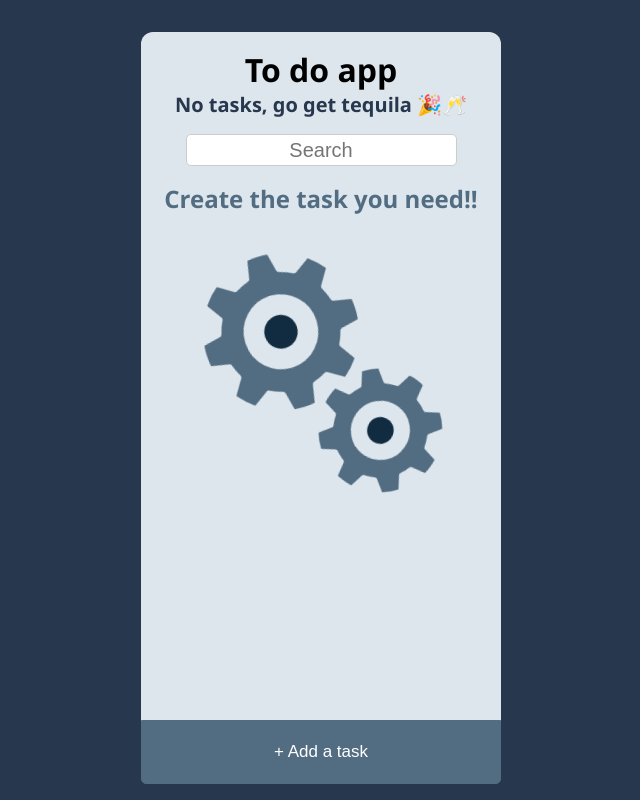
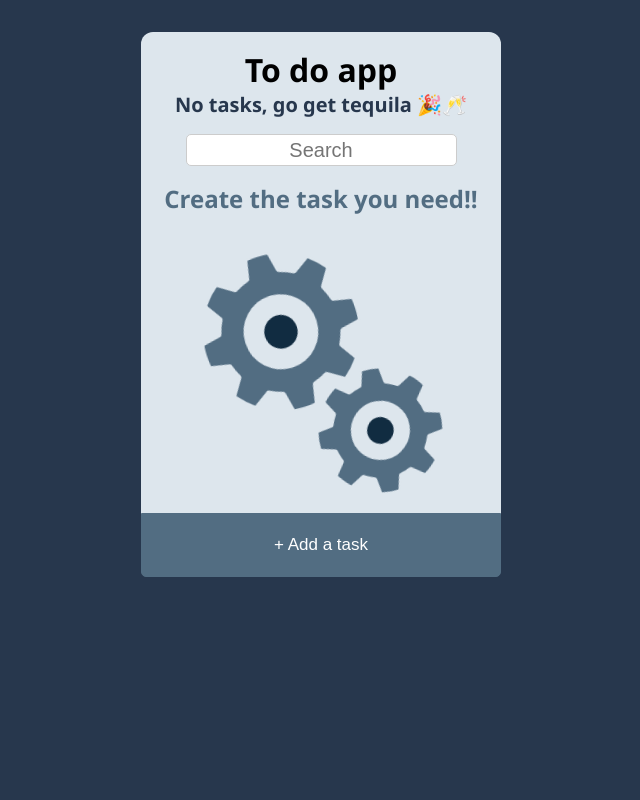
Before and after one commit to GersenX3/taskTune, a React (Vite) app: page / in a window 1280 px wide. Shown: the whole page, without its empty margins (319-959 px from the left). Built offline with nearby package versions, Linux system fonts and the light colour scheme.

Commit message:
Se corrigieron los estilos css del boton para quedar fijo al fondo sin importar el tamano o estado de la app, asi como el contenedor dinamico que crece segun sus todos

```diff
--- a/src/App.css
+++ b/src/App.css
@@ -7,5 +7,6 @@
     min-width: 360px;
     max-width: 720px;
     border-radius: 12px;
-    height: 92vh;
+
+    padding-bottom: 1rem;
 }
--- a/src/components/css/CreateTodoButton.css
+++ b/src/components/css/CreateTodoButton.css
@@ -1,46 +1,33 @@
-.boton{
-    position:absolute;
-	z-index: 2;
-    width: 4rem;
-    width: 360px;
+#root {
+	position: relative;
+	/* Resto de las propiedades CSS para el div #root */
   }
-@media (max-height: 600px) {
+
   .boton {
-	  bottom: 0.5rem;
+	position: absolute;
+	width: 100%;
   }
-  }
-  @media (min-height:600px)and (max-height: 900px) {
-	.boton {
-	  bottom: 1rem;
-	}
-  }
-  @media (min-height:900px){
-	.boton{
-		bottom: 2rem;
-	}
-  }
-.boton button{
+
+  .boton button {
 	width: 100%;
 	height: 4rem;
-}
-.boton button {
-	background-color:#526D82;
+	background-color: #526D82;
 	border-bottom-left-radius: 5px;
 	border-bottom-right-radius: 5px;
-	border:1px solid #526D82;
-	display:inline-block;
-	cursor:pointer;
-	color:#ffffff;
-	font-family:Arial;
-	font-size:17px;
+	border: 1px solid #526D82;
+	display: block;
+	cursor: pointer;
+	color: #ffffff;
+	font-family: Arial;
+	font-size: 17px;
+	text-decoration: none;
+  }
 
-	text-decoration:none;
-}
   .boton button:hover {
-	background-color:#455d6e;
+	background-color: #455d6e;
   }
 
   .boton button:active {
-	position:relative;
-	top:1px;
+	position: relative;
+	top: 1px;
   }
--- a/src/components/css/TodosEmpty.css
+++ b/src/components/css/TodosEmpty.css
@@ -12,4 +12,5 @@
 }
 .container .engines{
     margin-top: 2rem;
+    margin-bottom: 1rem;
 }
--- a/src/components/css/TodosLoading.css
+++ b/src/components/css/TodosLoading.css
@@ -1,12 +1,11 @@
 .loadingContainer{
     display: flex;
-    position: absolute;
     justify-content:center;
     align-items:center;
 
     z-index: 2;
     margin-top: 3rem;
-    height: 10rem;
+    height: 18.6rem;
     width: 360px;
 }
 .loadingContainer .loadingDot{
```
Lines whose indentation alone changed are shown as unchanged.
